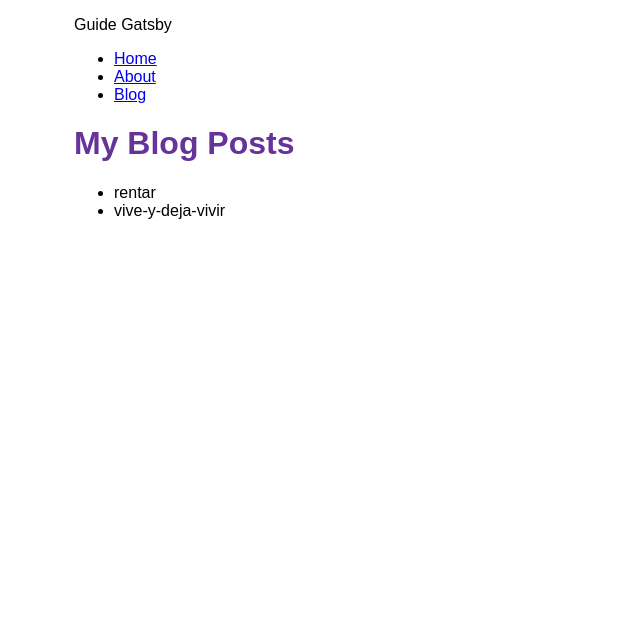
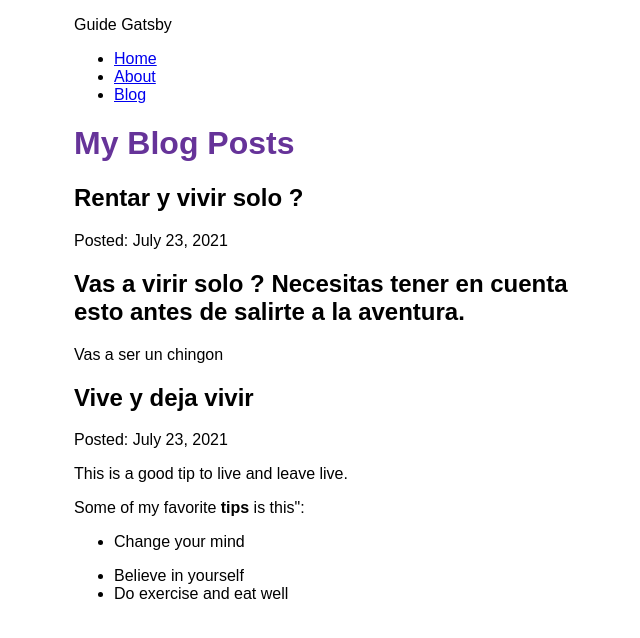
Before and after one commit to israel-dv/gatsby-guide, a Gatsby site: page /blog in a window 1280 px wide. Shown: the whole page, without its empty margins (316-956 px from the left). Built offline with nearby package versions, Linux system fonts and the light colour scheme; Gatsby itself is replaced by a stand-in of ours.

Commit message:
Finished Gatsby tutorial Part 5

```diff
--- a/gatsby-config.js
+++ b/gatsby-config.js
@@ -7,7 +7,7 @@ module.exports = {
     "gatsby-plugin-gatsby-cloud",
     "gatsby-plugin-image",
     "gatsby-plugin-sharp",
-    "gatsby-plugibn-mdx",
+    "gatsby-plugin-mdx",
     {
       resolve: "gatsby-source-filesystem",
       options: {
--- a/src/pages/blog.js
+++ b/src/pages/blog.js
@@ -1,25 +1,33 @@
 import React from "react";
 import { graphql } from "gatsby";
+import { MDXRenderer } from "gatsby-plugin-mdx";
 
 import Layout from "../components/Layout";
 
 const BlogPage = ({ data }) => {
   return (
     <Layout pageTitle="My Blog Posts">
-      <ul>
-        {data.allFile.nodes.map((node) => (
-          <li key={node.name}>{node.name}</li>
-        ))}
-      </ul>
+      {data.allMdx.nodes.map((node) => (
+        <article key={node.id}>
+          <h2>{node.frontmatter.title}</h2>
+          <p>Posted: {node.frontmatter.date}</p>
+          <MDXRenderer>{node.body}</MDXRenderer>
+        </article>
+      ))}
     </Layout>
   );
 };
 
 export const query = graphql`
   query {
-    allFile {
+    allMdx(sort: { fields: frontmatter___date, order: DESC }) {
       nodes {
-        name
+        frontmatter {
+          date(formatString: "MMMM D, YYYY")
+          title
+        }
+        id
+        body
       }
     }
   }
```
